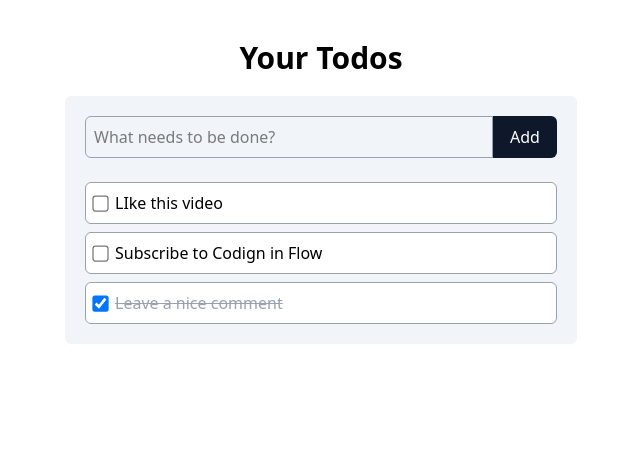
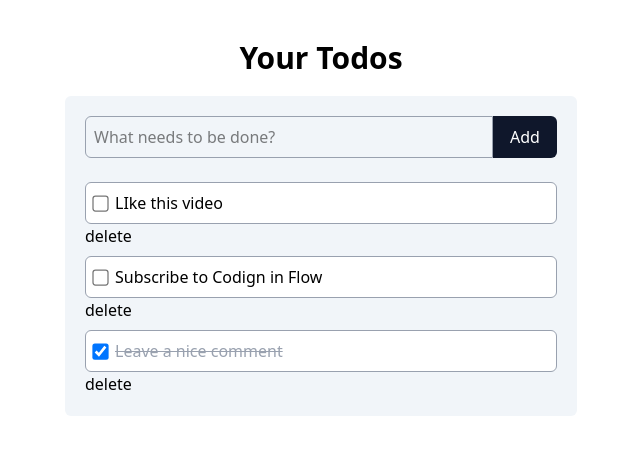
Before and after one commit to idelgado2/vite-test, a React (Vite) app: page / in a window 1280 px wide. Shown: the top 454 px of the page, without its empty margins (319-959 px from the left). Built offline with nearby package versions, Linux system fonts and the light colour scheme.

Commit message:
okay thats one way of doing it

```diff
--- a/src/App.tsx
+++ b/src/App.tsx
@@ -10,6 +10,10 @@ function App() {
     setTodos((prevTodos) =>
       prevTodos.map((todo) => (todo.id === id ? { ...todo, completed } : todo))
     );
+  }
+
+  function setDeleteTodos(id: number) {
+    setTodos((prevTodos) => prevTodos.filter((todo) => todo.id !== id));
   }
 
   function addTodo(title: string) {
@@ -34,6 +38,7 @@ function App() {
               key={todo.id}
               todo={todo}
               onCompletedChange={setTodoCompleted}
+              onDeleteTodo={(id) => () => setDeleteTodos(id)}
             />
           ))}
         </div>
--- a/src/components/Todoitem.tsx
+++ b/src/components/Todoitem.tsx
@@ -1,11 +1,17 @@
+import { MouseEventHandler } from "react";
 import { Todo } from "../types/todo";
 
 interface TodoItemProps {
   todo: Todo;
   onCompletedChange: (id: number, completed: boolean) => void;
+  onDeleteTodo: (id: number) => MouseEventHandler<HTMLButtonElement>;
 }
 
-export default function TodoItem({ todo, onCompletedChange }: TodoItemProps) {
+export default function TodoItem({
+  todo,
+  onCompletedChange,
+  onDeleteTodo,
+}: TodoItemProps) {
   return (
     <div>
       <label className="flex items-center gap-2 border rounded-md p-2 border-gray-400 bg-white hover:bg-slate-50">
@@ -19,6 +25,7 @@ export default function TodoItem({ todo, onCompletedChange }: TodoItemProps) {
           {todo.title}
         </span>
       </label>
+      <button onClick={onDeleteTodo(todo.id)}>delete</button>
     </div>
   );
 }
```
